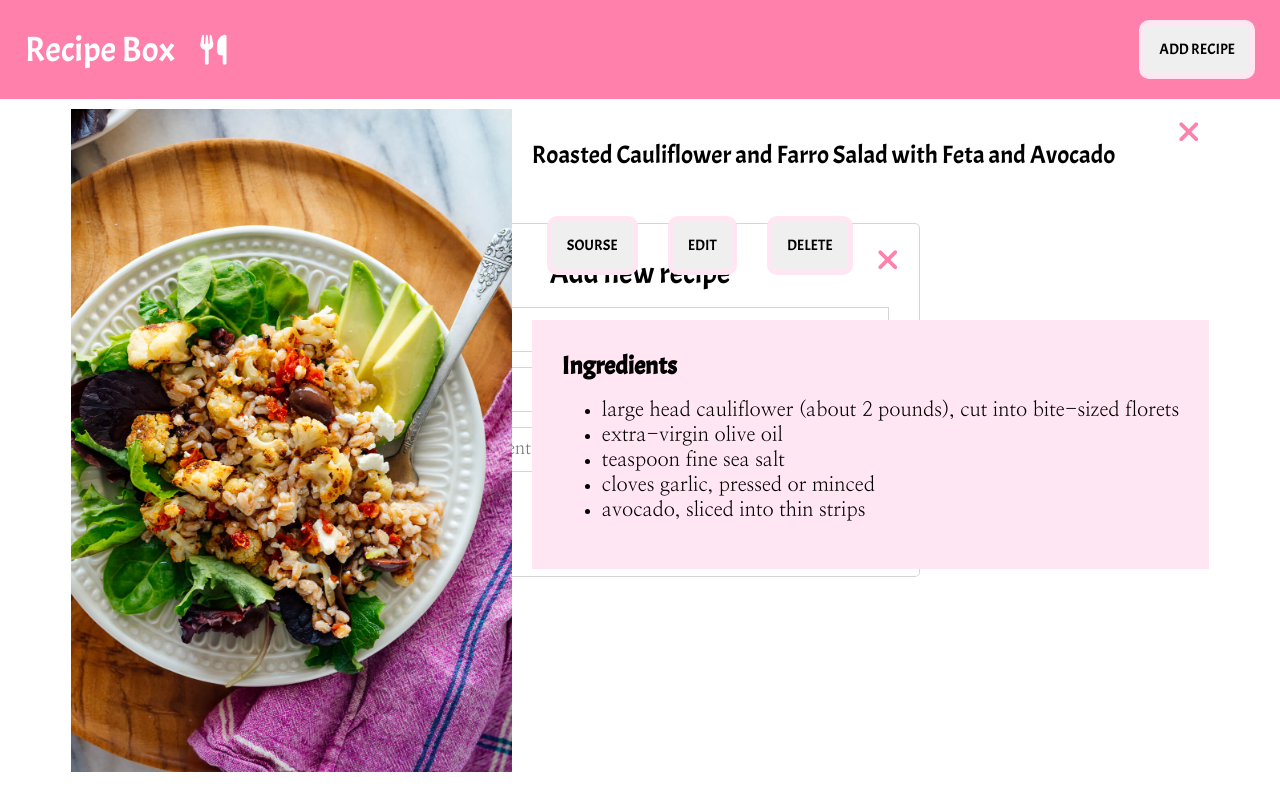
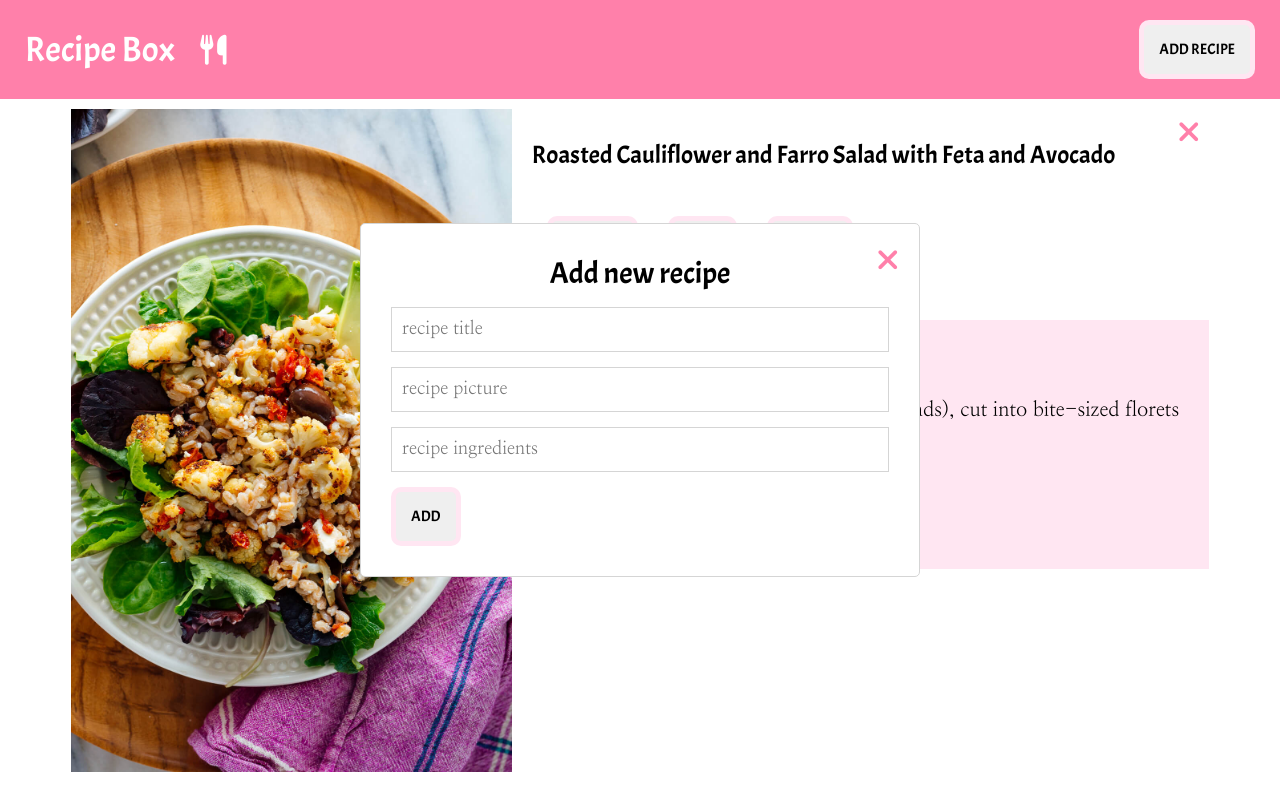
Before and after one commit to lyudmyla-horbyk/recipe-box, a Vue app: page /#/recipe-item/0 in a window 1280 px wide. Both pictures are taken after a click on the button "ADD RECIPE". Built offline with nearby package versions, Linux system fonts and the light colour scheme.

Commit message:
fix popup on recipe-item-page

```diff
--- a/public/index.css
+++ b/public/index.css
@@ -146,6 +146,7 @@ nav {
   position: fixed;
   top: 50%;
   left: 50%;
+  z-index: 1;
   transform: translate(-50%, -50%);
 }
 
```
